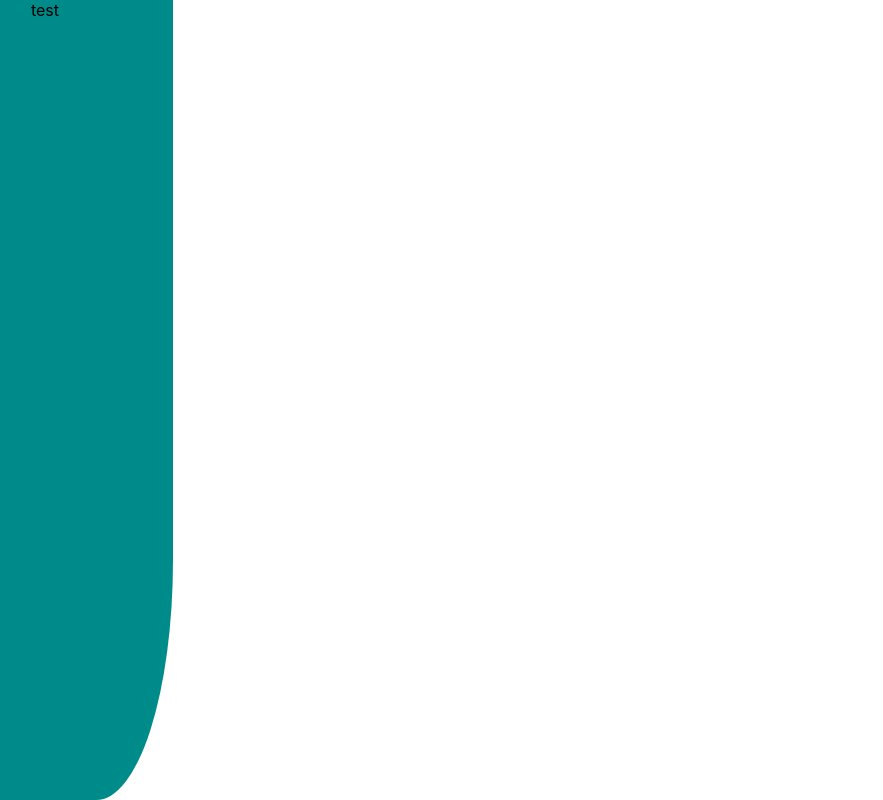
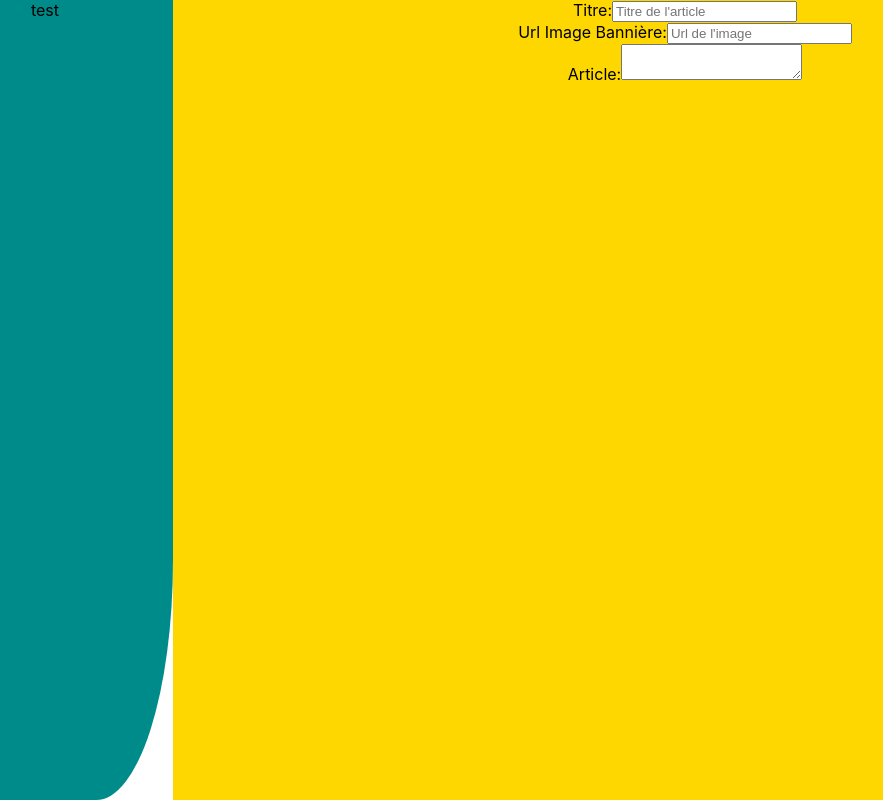
Before and after one commit to WildCodeSchool/11-21-noBugNovember-P3-sos-Front, a React (Create React App) app: page / in a window 1280 px wide. Shown: the whole page, without its empty margins (83-966 px from the left). Built offline with nearby package versions, Linux system fonts and the light colour scheme.

Commit message:
Création du formulaire d'ajout d'article

```diff
--- /dev/null
+++ b/src/components/ArticleForm.js
@@ -0,0 +1,24 @@
+import './Styles/ArticleForm.css'
+import {useState} from "react";
+const ArticleForm =()=>{
+    const [article,setArticle]=useState({title:"",urlImg:"",textArticle:""})
+    return(
+      <div className='article-form-container'>
+          <form className='article-form'>
+            <label>
+              Titre:
+              <input className='input-article-title' placeholder="Titre de l'article" value={article.title}/>
+            </label>
+            <label>
+              Url Image Bannière:
+              <input placeholder="Url de l'image" value={article.urlImg}/>
+            </label>
+            <label>
+              Article:
+              <textarea value={article.textArticle}/>
+            </label>
+          </form>
+      </div>
+    )
+}
+export default ArticleForm
--- /dev/null
+++ b/src/components/Styles/ArticleForm.css
@@ -0,0 +1,9 @@
+.article-form-container{
+    display: flex;
+    flex-direction: column;
+    align-content: space-around;
+}
+.article-form{
+    display: flex;
+    flex-direction: column;
+}
--- a/src/screens/PanelAdmin.js
+++ b/src/screens/PanelAdmin.js
@@ -1,8 +1,12 @@
 import './Styles/PanelAdmin.css'
+import ArticleForm from "../components/ArticleForm";
 const PanelAdmin =()=>{
     return (
-        <div className='panelAdmin-Container'>
+        <div className='panel-admin-container'>
             <div className='side-bar'>test</div>
+            <div className='content-container'>
+                <ArticleForm />
+            </div>
         </div>
     )
 }
--- a/src/screens/Styles/PanelAdmin.css
+++ b/src/screens/Styles/PanelAdmin.css
@@ -1,3 +1,7 @@
+.panel-admin-container{
+    display: flex;
+    flex-direction: row;
+}
 .side-bar{
     /*Ajouter variable root*/
     background-color: darkcyan;
@@ -5,4 +9,10 @@
     height:100vh;
     width: 20vw;
     min-width: 250px;
+
 }
+.content-container{
+    background-color: gold;
+    height: 100vh;
+    width:80vw;
+}
```
